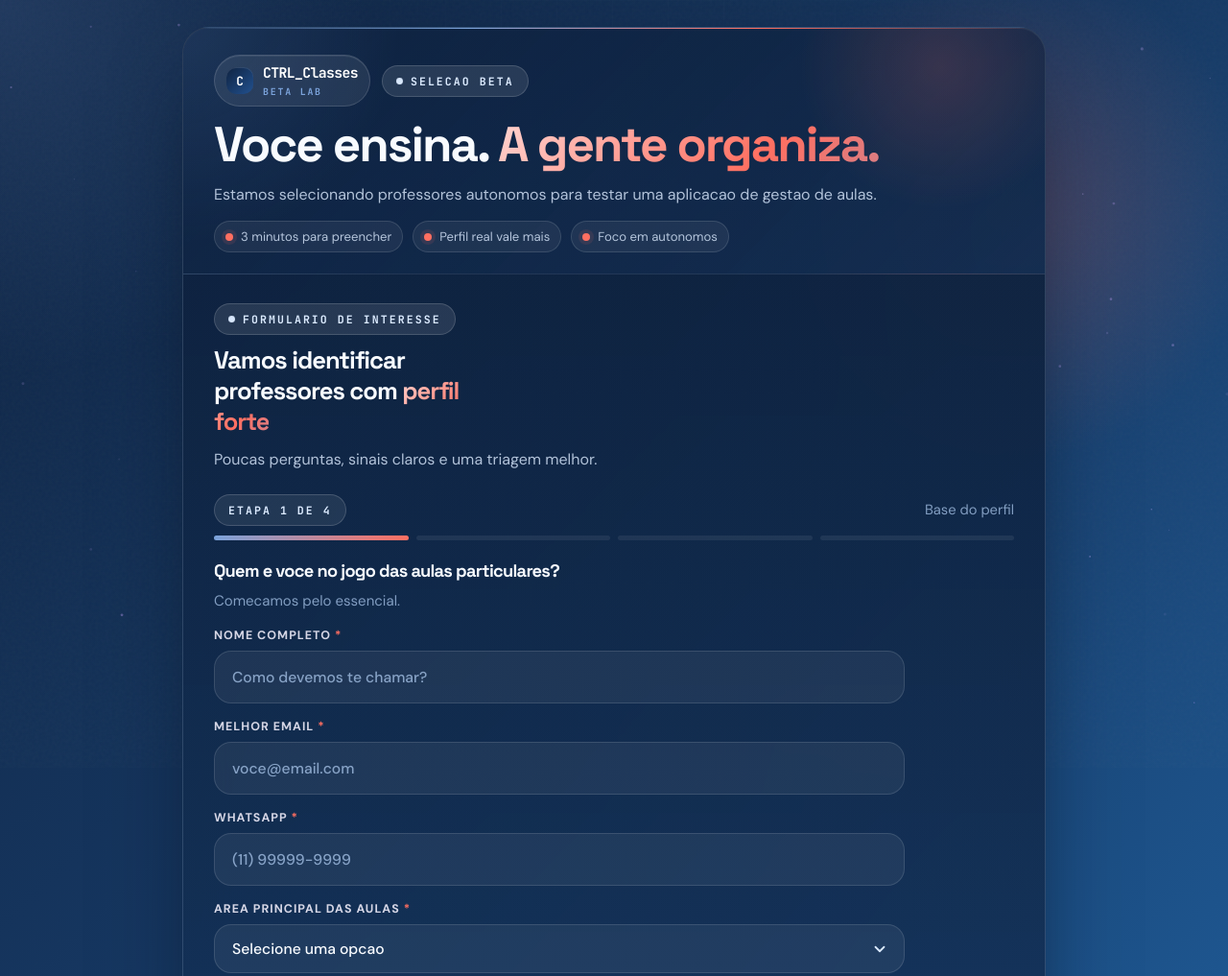
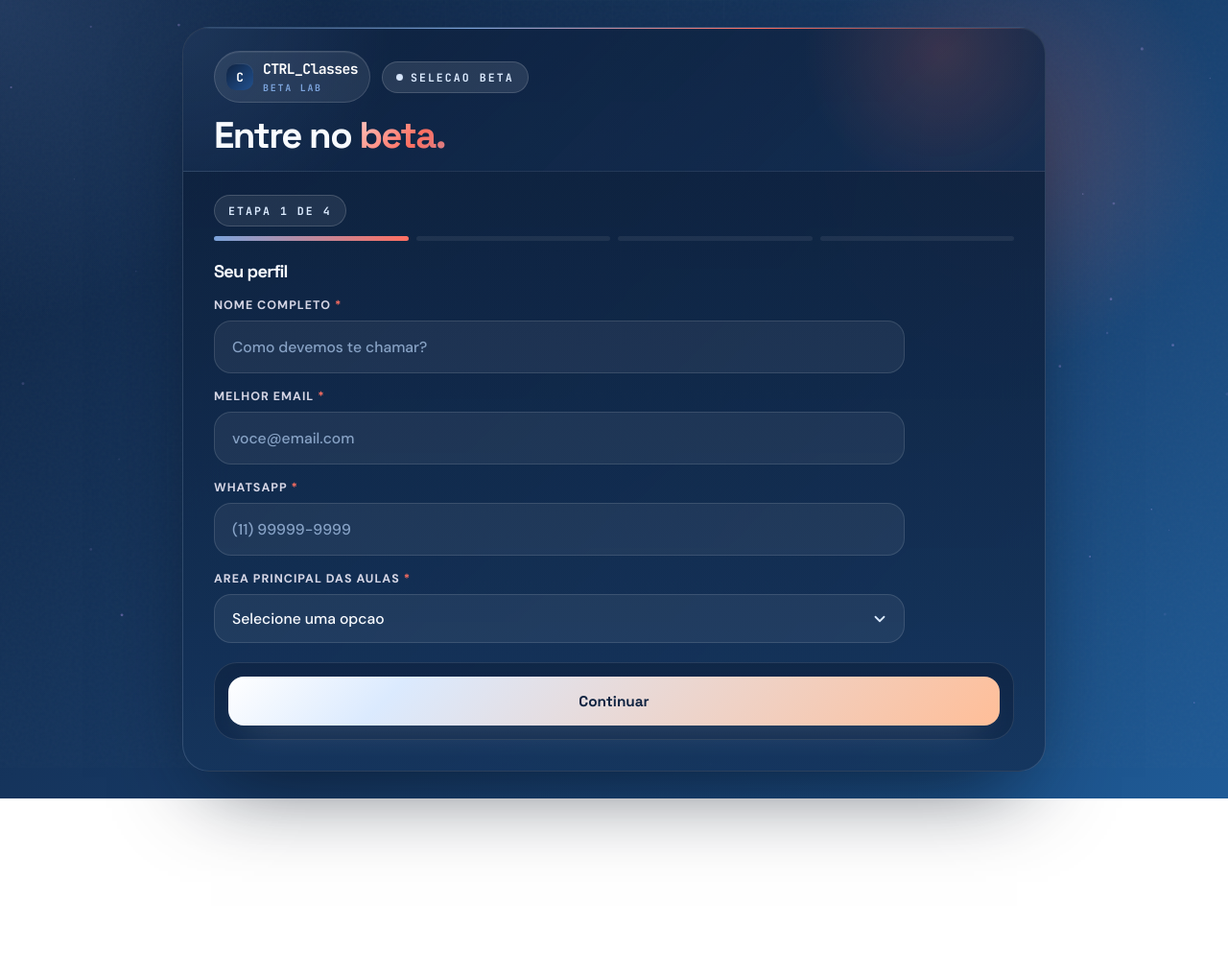
Before and after one commit to edsonvmendes/form_beta_ctrlclasses, a website: page formulario_cadastro_ia.html in a window 1280 px wide. Shown: the top 1017 px of the page at 96% size. After the commit the page ends 832 px from the top, so only its background shows below. Drawn offline with Linux system fonts and the light colour scheme.

Commit message:
refine form copy density

```diff
--- a/formulario_cadastro_ia.html
+++ b/formulario_cadastro_ia.html
@@ -15,7 +15,7 @@
     .shell{width:100%;max-width:900px;position:relative;z-index:1}
     .card{position:relative;border:1px solid rgba(255,255,255,.12);border-radius:28px;background:linear-gradient(180deg,rgba(15,35,65,.92),rgba(22,55,97,.9));backdrop-filter:blur(22px);box-shadow:0 36px 90px -30px rgba(7,16,31,.78),inset 0 1px 0 rgba(255,255,255,.08);overflow:hidden}
     .card::before{content:"";position:absolute;top:0;left:0;width:100%;height:1px;background:linear-gradient(90deg,transparent,var(--a1),var(--a2),transparent)}
-    .hero{padding:28px 32px 22px;border-bottom:1px solid rgba(255,255,255,.08);display:block;background:radial-gradient(circle at 0 0,rgba(94,136,199,.18),transparent 24%),radial-gradient(circle at 88% 16%,rgba(255,111,97,.16),transparent 18%),linear-gradient(135deg,rgba(15,35,65,.72),rgba(22,55,97,.28))}
+    .hero{padding:24px 32px 18px;border-bottom:1px solid rgba(255,255,255,.08);display:block;background:radial-gradient(circle at 0 0,rgba(94,136,199,.18),transparent 24%),radial-gradient(circle at 88% 16%,rgba(255,111,97,.16),transparent 18%),linear-gradient(135deg,rgba(15,35,65,.72),rgba(22,55,97,.28))}
     .pill,.tip,.step-badge{display:inline-flex;align-items:center;gap:8px;border-radius:999px;padding:8px 14px;font:700 .72rem "JetBrains Mono",monospace;letter-spacing:.18em;text-transform:uppercase}
     .pill{background:rgba(255,255,255,.1);border:1px solid rgba(255,255,255,.15);color:var(--a3);width:fit-content}
     .brand-row{display:flex;flex-wrap:wrap;align-items:center;gap:12px;margin-bottom:4px}
@@ -27,23 +27,17 @@
     .dot{width:7px;height:7px;border-radius:50%;background:var(--a3);animation:pulse 1.7s ease-in-out infinite}
     @keyframes pulse{0%,100%{opacity:1;transform:scale(1)}50%{opacity:.45;transform:scale(.7)}}
     h1,h2,h3{font-family:"Space Grotesk",sans-serif;letter-spacing:-.04em}
-    h1{font-size:clamp(2rem,4vw,3.4rem);line-height:1.02;margin:14px 0 12px}
+    h1{font-size:clamp(1.85rem,3vw,2.6rem);line-height:1.02;margin:14px 0 0}
     .gradient{background:linear-gradient(135deg,#ffffff 0%,var(--a2) 48%,var(--a1) 100%);background-size:200% 200%;-webkit-background-clip:text;-webkit-text-fill-color:transparent;animation:shift 6s ease-in-out infinite}
     @keyframes shift{0%,100%{background-position:0 50%}50%{background-position:100% 50%}}
     .lead,.sub,.meta,.success p{color:var(--muted);line-height:1.7}
-    .hero-trust{display:flex;flex-wrap:wrap;gap:10px;margin-top:14px}
-    .trust-item{display:inline-flex;align-items:center;gap:8px;padding:7px 11px;border-radius:999px;border:1px solid rgba(255,255,255,.12);background:rgba(255,255,255,.06);color:var(--muted);font-size:.82rem}
-    .trust-item::before{content:"";width:8px;height:8px;border-radius:50%;background:var(--a2);box-shadow:0 0 0 4px rgba(255,111,97,.1)}
-    .body{padding:30px 32px 32px;background:linear-gradient(180deg,rgba(9,23,43,.28),rgba(10,27,49,.1))}
+    .body{padding:24px 32px 32px;background:linear-gradient(180deg,rgba(9,23,43,.28),rgba(10,27,49,.1))}
     .workspace{display:block}
     .main-stage{min-width:0}
-    .form-head{margin-bottom:22px}
-    .form-head h2{font-size:clamp(1.45rem,2vw,1.95rem);margin:10px 0;max-width:16ch}
-    .form-head .sub{max-width:48ch}
     .progress{margin-bottom:20px}
     .progress-top{display:flex;justify-content:space-between;align-items:center;gap:12px;margin-bottom:10px}
     .step-badge{background:rgba(255,255,255,.08);border:1px solid rgba(255,255,255,.16);color:var(--a3)}
-    .progress-top span:last-child{color:var(--muted2);font-size:.92rem}
+    .progress-top span:last-child{display:none}
     .bars{display:grid;grid-template-columns:repeat(4,1fr);gap:8px}
     .pip{height:5px;border-radius:999px;background:rgba(255,255,255,.07);position:relative;overflow:hidden}
     .pip.active::after,.pip.done::after{content:"";position:absolute;inset:0;background:linear-gradient(90deg,var(--a1),var(--a2))}
@@ -52,8 +46,8 @@
     .step.active{display:block;animation:slide .28s ease}
     @keyframes slide{from{opacity:0;transform:translateX(12px)}to{opacity:1;transform:none}}
     .step-panel{display:grid;gap:16px}
-    .step-panel header h3{font-size:1.14rem;margin-bottom:8px}
-    .step-panel header p{color:var(--muted2);line-height:1.65;font-size:.94rem}
+    .step-panel header h3{font-size:1.14rem;margin-bottom:0}
+    .step-panel header p{display:none}
     .grid2{display:grid;grid-template-columns:1fr;gap:16px;max-width:720px}
     .field{display:grid;gap:8px}
     .field.full{grid-column:1/-1}
@@ -83,7 +77,6 @@
     .secondary{background:rgba(255,255,255,.06);color:var(--text);border:1px solid rgba(255,255,255,.12);min-width:110px}
     .error{display:none;margin-top:18px;border-radius:18px;padding:14px 16px;border:1px solid rgba(255,111,97,.28);background:rgba(255,111,97,.12);color:var(--bad);line-height:1.6}
     .error.show{display:block}
-    .tip{margin-top:18px;background:rgba(255,255,255,.08);border:1px solid rgba(123,163,219,.28);color:var(--a3)}
     .loading{display:none;position:absolute;inset:0;z-index:4;border-radius:28px;background:rgba(15,35,65,.9);backdrop-filter:blur(8px);align-items:center;justify-content:center;flex-direction:column;gap:18px}
     .loading.on{display:flex}
     .loader{width:56px;height:56px;position:relative}
@@ -107,7 +100,6 @@
     .answer-text{min-height:96px;white-space:pre-wrap}
     .typing::after{content:"|";color:var(--a1);animation:blink .72s step-end infinite}
     @keyframes blink{50%{opacity:0}}
-    @media (max-width:980px){.form-head h2{max-width:none}}
     @media (max-width:860px){.grid2{grid-template-columns:1fr}}
     @media (max-width:640px){body{padding:18px 12px}.hero,.body{padding:22px 18px}.actions{flex-direction:column;position:static}.secondary{width:100%}.brand-row{gap:10px}}
   </style>
@@ -135,13 +127,7 @@
             </div>
             <div class="pill"><span class="dot"></span>Selecao beta</div>
           </div>
-          <h1>Voce ensina. <span class="gradient">A gente organiza.</span></h1>
-          <p class="lead">Estamos selecionando professores autonomos para testar uma aplicacao de gestao de aulas.</p>
-          <div class="hero-trust">
-            <div class="trust-item">3 minutos para preencher</div>
-            <div class="trust-item">Perfil real vale mais</div>
-            <div class="trust-item">Foco em autonomos</div>
-          </div>
+          <h1>Entre no <span class="gradient">beta.</span></h1>
         </div>
       </section>
 
@@ -149,12 +135,6 @@
         <div class="workspace">
           <div class="main-stage">
             <div id="formArea">
-              <div class="form-head">
-                <div class="pill"><span class="dot"></span>Formulario de interesse</div>
-                <h2>Vamos identificar professores com <span class="gradient">perfil forte</span></h2>
-                <p class="sub">Poucas perguntas, sinais claros e uma triagem melhor.</p>
-              </div>
-
               <div class="progress">
                 <div class="progress-top">
                   <div class="step-badge" id="stepMarker">Etapa 1 de 4</div>
@@ -172,8 +152,7 @@
             <section class="step active" data-step="1">
               <div class="step-panel">
                 <header>
-                  <h3>Quem e voce no jogo das aulas particulares?</h3>
-                  <p>Comecamos pelo essencial.</p>
+                  <h3>Seu perfil</h3>
                 </header>
                 <div class="grid2">
                   <div class="field"><label for="nome">Nome completo <span class="req">*</span></label><input id="nome" name="nome" type="text" placeholder="Como devemos te chamar?"></div>
@@ -187,8 +166,7 @@
             <section class="step" data-step="2">
               <div class="step-panel">
                 <header>
-                  <h3>Como sua operacao funciona hoje?</h3>
-                  <p>Agora, sua rotina real.</p>
+                  <h3>Sua operacao</h3>
                 </header>
                 <div class="choice" data-group="formatos_aula">
                   <div class="group-title">Que tipo de aula voce oferece? <span class="req">*</span></div>
@@ -234,8 +212,7 @@
             <section class="step" data-step="3">
               <div class="step-panel">
                 <header>
-                  <h3>Onde a rotina comeca a pesar?</h3>
-                  <p>Aqui mora o sinal mais forte.</p>
+                  <h3>Sua dor hoje</h3>
                 </header>
                 <div class="choice" data-group="organizacao_atual">
                   <div class="group-title">Hoje, como voce organiza aulas, alunos e pagamentos? <span class="req">*</span></div>
@@ -272,8 +249,7 @@
             <section class="step" data-step="4">
               <div class="step-panel">
                 <header>
-                  <h3>Agora vamos medir o fit com o beta</h3>
-                  <p>Ultima etapa.</p>
+                  <h3>Fit com o beta</h3>
                 </header>
                 <div class="choice" data-group="funcionalidades_desejadas">
                   <div class="group-title">Que funcoes mais fariam diferenca para voce? <span class="req">*</span></div>
@@ -316,7 +292,6 @@
               </form>
 
               <div class="error" id="errorBox"></div>
-              <div class="tip">Essas respostas ja ajudam a qualificar o perfil no n8n.</div>
             </div>
 
             <div class="success" id="success">
```
